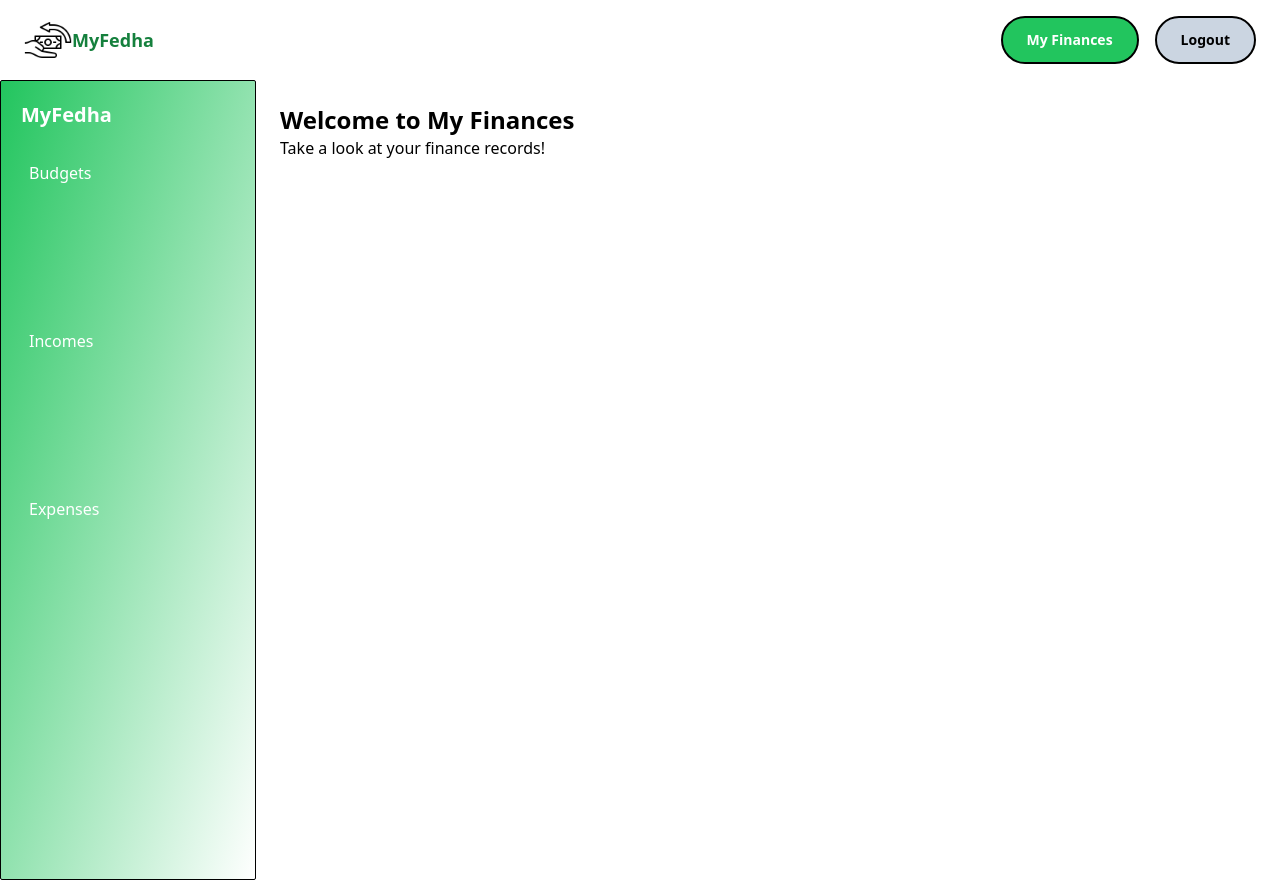
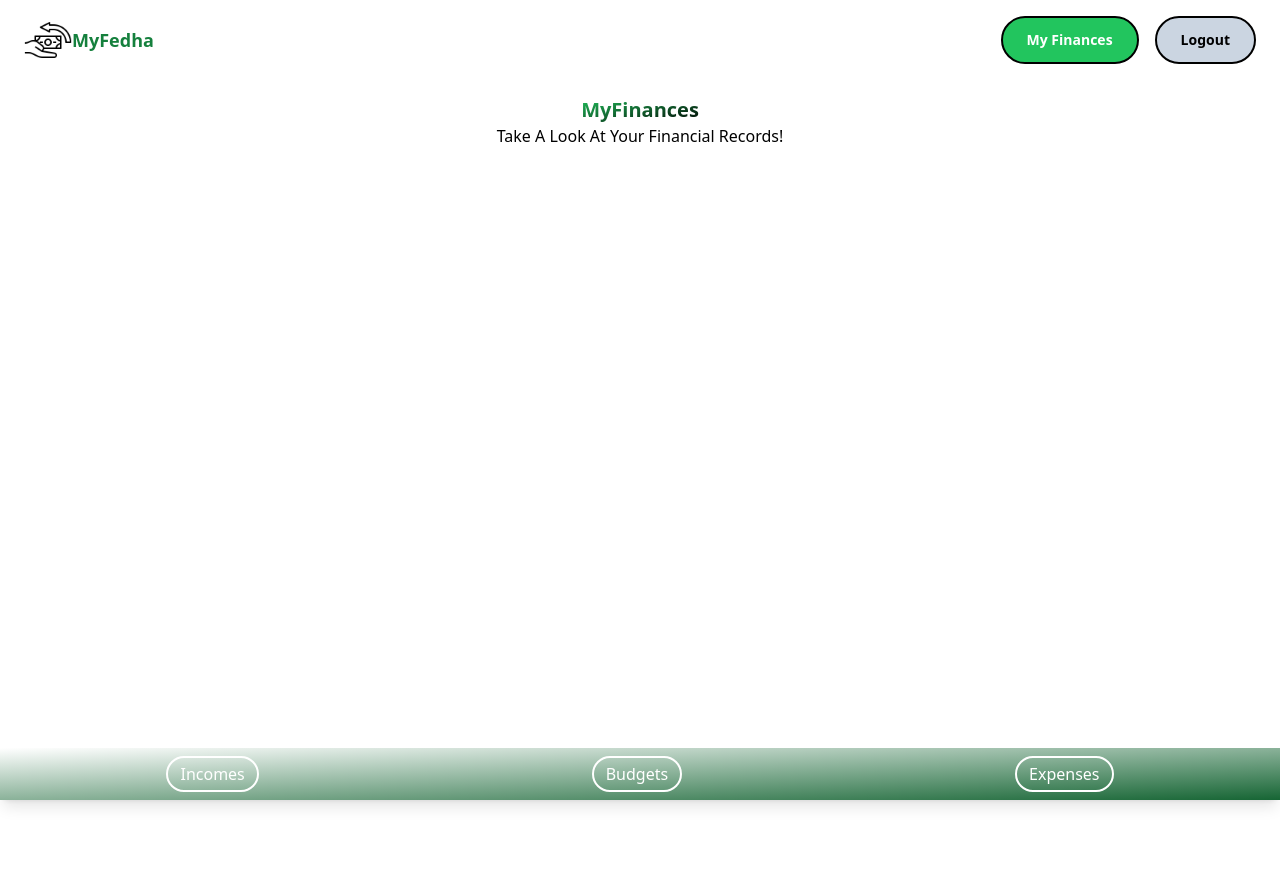
Before and after one commit to korijason/frontend, a React (Vite) app: page /my-finances in a window 1280 px wide. After the commit the page ends 800 px from the top, so only its background shows below. Built offline with nearby package versions, Linux system fonts and the light colour scheme.

Commit message:
Create FooterNav component

```diff
--- a/index.html
+++ b/index.html
@@ -2,7 +2,7 @@
 <html lang="en">
   <head>
     <meta charset="UTF-8" />
-    <link rel="icon" type="image/png" href="/frontend/public/money-back.png" />
+    <link rel="icon" type="image/png" href="money-back`.png" />
     <meta name="viewport" content="width=device-width, initial-scale=1.0" />
     <title>MyFedha</title>
     <script src="https://cdn.tailwindcss.com"></script>
--- a/src/components/FooterNav.tsx
+++ b/src/components/FooterNav.tsx
@@ -1,33 +1,31 @@
-// components/SideNav.tsx
+// components/FooterNav.tsx
 
-import { Link } from "react-router-dom"
+import { Link } from "react-router-dom"; // if you are using Next.js, use Link component for navigation
 
-const SideNav = () => {
+const FooterNav = () => {
   return (
-    <div className="flex">
-      <div className="bg-dark-green h-screen w-64 p-5 text-white border border-black rounded-sm bg-gradient-to-br from-green-500 to-white">
-        <h2 className="text-xl font-semibold mb-6">MyFedha</h2>
+    <div className="fixed bottom-0 left-0 w-full bg-gradient-to-br from-white to-green-800 py-2 shadow-lg">
+      <div className="flex justify-around items-center">
+        <Link to="/incomes">
+          <button className="px-3 py-1 bg-transparent border-2 border-white text-white rounded-full hover:bg-white hover:text-green-600 transition duration-300">
+            Incomes
+          </button>
+        </Link>
 
-        <ul>
-          <li className="mb-32">
-            <Link to="/budgets">
-              <a className="hover:bg-green-900 rounded-lg p-2 block">Budgets</a>
-            </Link>
-          </li>
-          <li className="mb-32">
-            <Link to="/incomes">
-              <a className="hover:bg-green-900 rounded-lg p-2 block">Incomes</a>
-            </Link>
-          </li>
-          <li className="mb-32">
-            <Link to="/expenses">
-              <a className="hover:bg-green-900 rounded-lg p-2 block">Expenses</a>
-            </Link>
-          </li>
-        </ul>
+        <Link to="/budgets">
+          <button className="px-3 py-1 bg-transparent border-2 border-white text-white rounded-full hover:bg-white hover:text-green-600 transition duration-300">
+            Budgets
+          </button>
+        </Link>
+
+        <Link to="/expenses">
+          <button className="px-3 py-1 bg-transparent border-2 border-white text-white rounded-full hover:bg-white hover:text-green-600 transition duration-300">
+            Expenses
+          </button>
+        </Link>
       </div>
     </div>
   );
 };
 
-export default SideNav;
+export default FooterNav;
--- a/src/pages/Budgets.tsx
+++ b/src/pages/Budgets.tsx
@@ -1,13 +1,15 @@
-// pages/incomes.tsx
+import Navbar from "../components/Navbar";
 import BudgetForm from "../components/BudgetForm";
-
-
-const Incomes = () => {
-    return (
-        <>
-        <BudgetForm />
-      </>
-    );
-  };
-
-  export default Incomes;
+import FooterNav from "../components/FooterNav";
+export default function Budgets() {
+  return (
+    <div>
+      <Navbar />
+      <div className="flex flex-col p-4 justify-center items-center" >
+        <h2 className="text-xl font-semibold text-transparent bg-clip-text bg-gradient-to-br from-green-500 to-black ">Your Budgets</h2>
+        </div>
+      <BudgetForm />
+      <FooterNav    />
+    </div>
+  );
+}
--- a/src/pages/Expenses.tsx
+++ b/src/pages/Expenses.tsx
@@ -2,14 +2,20 @@
 
 import Navbar from "../components/Navbar";
 import ExpensesForm from "../components/ExpensesForm";
+import FooterNav from "../components/FooterNav";
 
 const Incomes = () => {
     return (
         <>
+
         <Navbar    />
       <div>
         {/* Display your expenses information here */}
+        <div className="flex flex-col p-4 justify-center items-center" >
+        <h2 className="text-xl font-semibold text-transparent bg-clip-text bg-gradient-to-br from-green-500 to-black ">Your Expenses</h2>
+        </div>
         <ExpensesForm />
+        <FooterNav      />
 
       </div>
       </>
--- a/src/pages/Incomes.tsx
+++ b/src/pages/Incomes.tsx
@@ -2,6 +2,7 @@
 
 import Navbar from "../components/Navbar";
 import IncomeForm from "../components/IncomeForm";
+import FooterNav from "../components/FooterNav";
 
 const Incomes = () => {
   return (
@@ -13,6 +14,7 @@ const Incomes = () => {
         </div>
         {/* Display your income information here */}
         <IncomeForm />
+        <FooterNav />
       </div>
     </>
   );
--- a/src/pages/MyFinances.tsx
+++ b/src/pages/MyFinances.tsx
@@ -1,22 +1,26 @@
 // pages/myfinances.tsx
 
+import FooterNav from "../components/FooterNav";
 import Navbar from "../components/Navbar";
-import SideNav from "../components/SideNav";
+
 
 const MyFinances = () => {
   return (
     <>
     <Navbar />
-    <div className="flex">
-      <SideNav />
-      <div className="flex-1 p-6 items-center justify-center w-full">
-        <h1 className="text-2xl font-semibold w-full">Welcome to My Finances</h1>
-        <p>Take a look at your finance records!</p>
+
+    <div className="flex flex-col p-4 justify-center items-center" >
+        <h2 className="text-xl font-semibold text-transparent bg-clip-text bg-gradient-to-br from-green-500 to-black ">MyFinances</h2>
+        <p>Take A Look At Your Financial Records!</p>
+        </div>
+
+
+
         <div className="mt-6">
           {/* You can display either Budgets, Incomes, or Expenses here based on the route */}
+          <FooterNav />
         </div>
-      </div>
-    </div>
+
     </>
   );
 };
```
